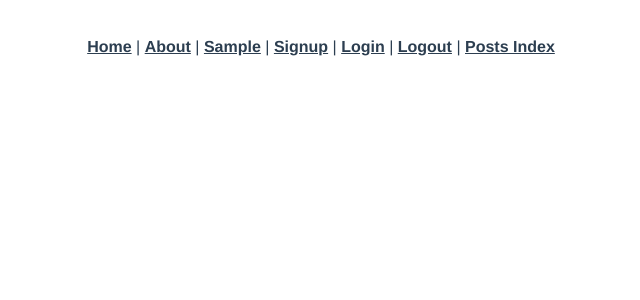
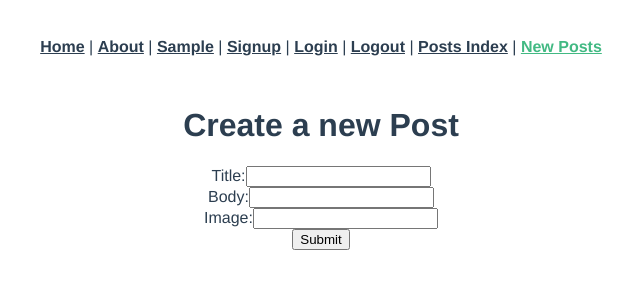
Before and after one commit to carlosraguirre/blog-frontend, a Vue app: page /postnew in a window 1280 px wide. Shown: the top 300 px of the page, without its empty margins (319-959 px from the left). Built offline with nearby package versions, Linux system fonts and the light colour scheme.

Commit message:
add create post page

```diff
--- a/src/App.vue
+++ b/src/App.vue
@@ -7,7 +7,8 @@
       <router-link to="/signup">Signup</router-link> |
       <router-link to="/login">Login</router-link> |
       <router-link to="/logout">Logout</router-link> |
-      <router-link to="/postsindex">Posts Index</router-link>
+      <router-link to="/postsindex">Posts Index</router-link> |
+      <router-link to="/postnew">New Posts</router-link>
     </div>
     <router-view/>
   </div>
--- a/src/router/index.js
+++ b/src/router/index.js
@@ -7,6 +7,7 @@
 import Login from '../views/Login.vue'
 import Logout from '../views/Logout.vue'
 import PostsIndex from '../views/PostsIndex.vue'
+import PostNew from '../views/PostNew.vue'
 
 Vue.use(VueRouter)
 
@@ -48,6 +49,11 @@
     path: '/postsindex',
     name: 'Posts Index',
     component: PostsIndex
+  },
+  {
+    path: '/postnew',
+    name: 'New Post',
+    component: PostNew
   }
 ]
 
--- /dev/null
+++ b/src/views/PostNew.vue
@@ -0,0 +1,48 @@
+<template>
+  <div class="posts-new">
+    <form v-on:submit.prevent="submit()">
+      <h1>Create a new Post</h1>
+      <ul>
+        <li v-for="error in errors" v-bind:key="error">{{ error }}</li>
+      </ul>
+      <div>
+        <label>Title:</label>
+        <input type="text" v-model="newPost.title" />
+      </div>
+      <div>
+        <label>Body:</label>
+        <input type="text" v-model="newPost.body" />
+      </div>
+      <div>
+        <label>Image:</label>
+        <input type="text" v-model="newPost.image" />
+      </div>
+       <input type="submit" value="Submit" />
+    </form>
+  </div>
+</template>
+
+<script>
+  import axios from "axios";
+  export default {
+    data: function () {
+      return {
+        newPost: {},
+        errors: [],
+      };
+    },
+    methods: {
+      submit: function () {
+        axios
+          .post("/posts", this.newPost)
+          .then((response) => {
+            console.log(response.data);
+            this.$router.push("/posts");
+          })
+          .catch((error) => {
+            this.errors = error.response.data.errors;
+          });
+      },
+    },
+  };
+</script>
```
